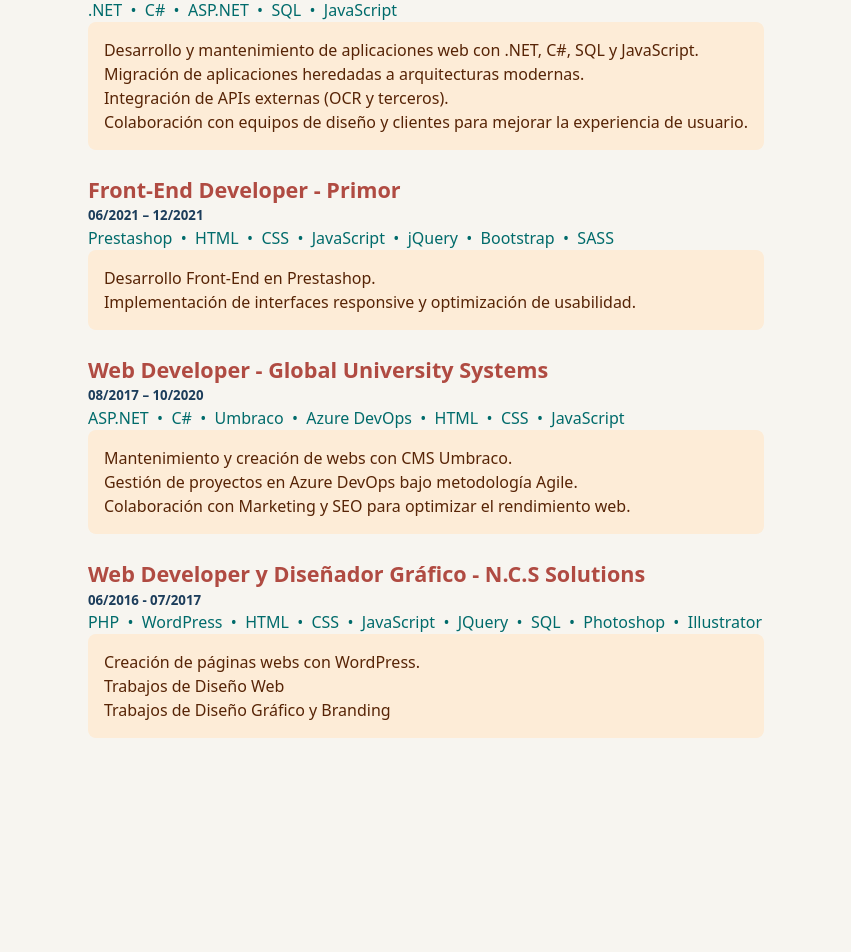
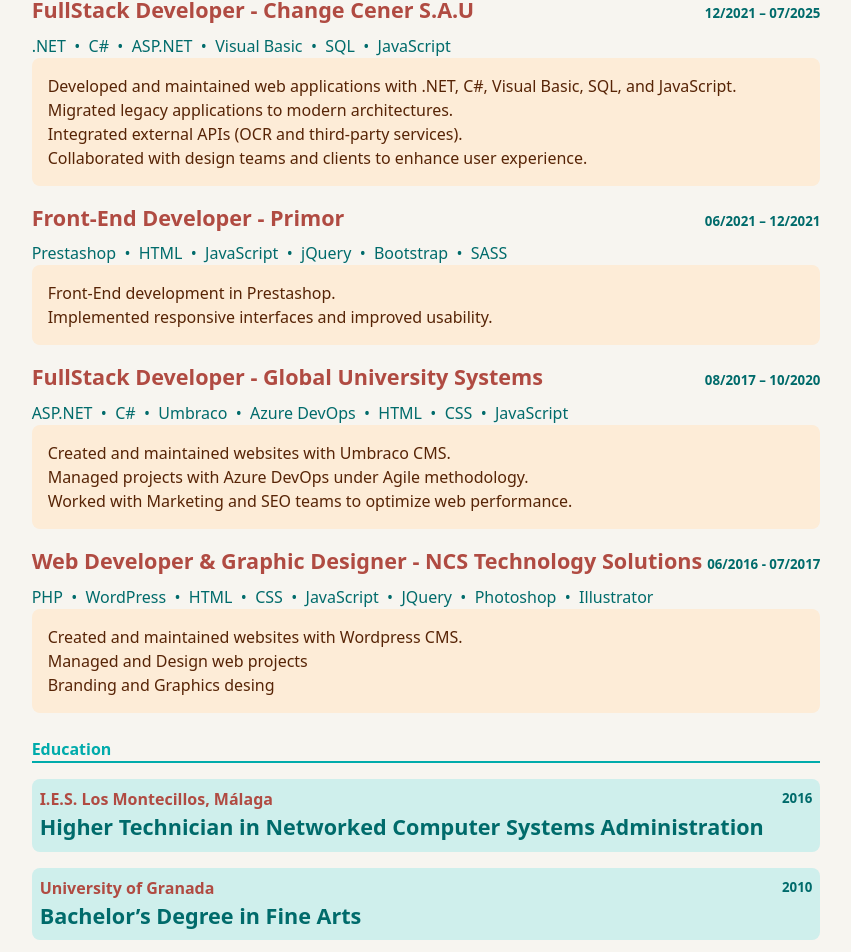
Before and after one commit to PatriMancilla/patri-es, a Vue app: page / in a window 1280 px wide. Shown: the part 230-1182 px from the top of the page, without its empty margins (214-1065 px from the left). Before the commit the page ends 984 px from the top, so only its background shows below. Built offline with nearby package versions, Linux system fonts and the light colour scheme.

Commit message:
languages and education
added swithc auto detect of browser languages in the view, education component and titles in the json structure

```diff
--- /dev/null
+++ b/src/components/education.vue
@@ -0,0 +1,58 @@
+<script setup>
+defineProps({
+    degree: String,
+    institution: String,
+    year: String,
+    current: Boolean
+})
+
+</script>
+<template>
+    <div class="">
+
+    </div>
+    <div class="education-item">
+        <div class="item-title">
+            <div class="item-subtitle">
+                <!-- <h4>{{ year }}  -  {{ institution }}</h4>  -->
+                <h4> {{ institution }}</h4>
+                <h5>{{ year }}</h5>
+            </div>
+            <h3>{{ degree }} </h3>
+        </div>
+    </div>
+
+</template>
+<style scoped>
+    .education-item{
+        margin-top: 1em;
+        justify-content: baseline;
+        align-items: start;
+        text-align: left;
+        padding: .5em;
+        background-color: var(--color-secondary-bg);
+        border-radius: var(--border-radius);
+        /*
+        box-sizing: content-box;
+        text-align: left;
+             */
+    }
+    h3{
+        color: var(--color-text);
+        /* background-color: var(--color-secondary-bg);
+        color: var(--color-ternary);
+        padding: .5em;
+        border-radius: var(--border-radius); */
+
+    }
+    .item-subtitle{
+        display: flex;
+        justify-content: space-between;
+    }
+    h4{
+        color: var(--color-secondary);
+    }
+    h5{
+        margin: auto 0;
+    }
+</style>
--- a/src/components/work.vue
+++ b/src/components/work.vue
@@ -14,36 +14,47 @@
 
     </div>
     <div class="work-item">
-        <div class="work-title">
+        <div class="item-title">
             <h3>{{ role }} - {{ company }}</h3>
-            <div class="work-sutbitle">
             <h5>{{ duration }}</h5>
-                <h4>{{ descripcion }}</h4>
+            <!-- <h4>{{ descripcion }}</h4> -->
         </div>
-            <p class="technologies">
+        <!-- <div class="item-subtitle">
+
+        </div> -->
+                <div class="technologies">
                     <span v-for="(item, i) in technologies" :key="i">
                         {{ item }}<span class="dark" v-if="i < technologies.length - 1">&nbsp; &bull; &nbsp;</span>
                     </span>
-            </p>
+                </div>
             <ul class="responsibilities">
                 <li v-for="(item, i) in responsibilities" :key="i">
                     <span>{{ item }}</span>
                 </li>
             </ul>
-        </div>
 
         </div>
 
 </template>
 <style scoped>
     .work-item{
-        justify-content: baseline;
+        /* justify-content: baseline;
         align-items: start;
-        text-align: left;
-        padding-top: 1.5em;
+        text-align: left; */
+        padding-top: .5em;
+        padding-bottom: .5em;
         /*
         box-sizing: content-box;
         text-align: left;
              */
     }
+    .item-title{
+        display: flex;
+        justify-content: space-between;
+    }
+    h5{
+        margin: 0;
+        line-height: 3;
+        margin-left: 5px;
+    }
 </style>
--- a/src/data/profesional-profile-en.json
+++ b/src/data/profesional-profile-en.json
@@ -25,16 +25,35 @@
         "Git",
         "PHP"
     ],
+    "education": {
+        "title": "Education",
+        "items" :[
 
-    "experience": [
+            {
+                "degree": "Higher Technician in Networked Computer Systems Administration",
+                "institution": "I.E.S. Los Montecillos, Málaga",
+                "year": "2016",
+                "current":false
+            },
+            {
+                "degree": "Bachelor’s Degree in Fine Arts",
+                "institution": "University of Granada",
+                "year": "2010",
+                "current":false
+            }
+        ]
+    },
+    "experience": {
+        "title": "Profesional experience:",
+        "items" : [
             {
                 "role": "FullStack Developer",
                 "company": "Change Cener S.A.U",
                 "current": false,
                 "duration": "12/2021 – 07/2025",
-            "technologies": [".NET", "C#", "ASP.NET", "SQL", "JavaScript"],
+                "technologies": [".NET", "C#", "ASP.NET", "Visual Basic", "SQL", "JavaScript"],
                 "responsibilities": [
-                "Developed and maintained web applications with .NET, C#, SQL, and JavaScript.",
+                    "Developed and maintained web applications with .NET, C#, Visual Basic, SQL, and JavaScript.",
                     "Migrated legacy applications to modern architectures.",
                     "Integrated external APIs (OCR and third-party services).",
                     "Collaborated with design teams and clients to enhance user experience."
@@ -45,14 +64,14 @@
                 "company": "Primor",
                 "current": false,
                 "duration": "06/2021 – 12/2021",
-            "technologies": ["Prestashop", "HTML", "CSS", "JavaScript", "jQuery", "Bootstrap", "SASS"],
+                "technologies": ["Prestashop", "HTML", "JavaScript", "jQuery", "Bootstrap", "SASS"],
                 "responsibilities": [
                     "Front-End development in Prestashop.",
                     "Implemented responsive interfaces and improved usability."
                 ]
             },
             {
-            "role": "Web Developer",
+                "role": "FullStack Developer",
                 "company": "Global University Systems",
                 "current": false,
                 "duration": "08/2017 – 10/2020",
@@ -65,10 +84,10 @@
             },
             {
                 "role": "Web Developer & Graphic Designer",
-            "company": "NCS Soluciones Tecnológicas",
+                "company": "NCS Technology Solutions",
                 "current": false,
                 "duration": "06/2016 - 07/2017",
-            "technologies": ["PHP", "WordPress", "HTML", "CSS", "JavaScript", "JQuery", "SQL", "Photoshop", "Illustrator"],
+                "technologies": ["PHP", "WordPress", "HTML", "CSS", "JavaScript", "JQuery", "Photoshop", "Illustrator"],
                 "responsibilities": [
                     "Created and maintained websites with Wordpress CMS.",
                     "Managed and Design web projects",
@@ -76,4 +95,16 @@
                 ]
             }
         ]
+    },
+
+    "languages": [
+        {
+            "language": "Español",
+            "level": "Nativo"
+        },
+        {
+            "language": "Inglés",
+            "level": "Intermedio"
         }
+    ]
+}
--- a/src/data/profesional-profile-es.json
+++ b/src/data/profesional-profile-es.json
@@ -26,15 +26,35 @@
         "PHP"
     ],
 
-    "experience": [
+    "education": {
+        "title": "Formación",
+        "items" : [
+            {
+                "degree": "Técnico Superior en Administración de Sistemas Informáticos en Red",
+                "institution": "I.E.S. Los Montecillos, Málaga",
+                "year": "2016",
+                "current":false
+            },
+            {
+                "degree": "Licenciatura en Bellas Artes",
+                "institution": "Universidad de Granada",
+                "year": "2010",
+                "current":false
+            }
+        ]
+    },
+
+    "experience": {
+        "title": "Profesional experience:",
+        "items" : [
             {
                 "role": "FullStack Developer",
                 "company": "Change Cener S.A.U",
                 "current": false,
                 "duration": "12/2021 – 07/2025",
-            "technologies": [".NET", "C#", "ASP.NET", "SQL", "JavaScript"],
+                "technologies": [".NET", "C#", "ASP.NET", "Visual Basic","SQL", "JavaScript"],
                 "responsibilities": [
-                "Desarrollo y mantenimiento de aplicaciones web con .NET, C#, SQL y JavaScript.",
+                    "Desarrollo y mantenimiento de aplicaciones web con .NET, C#, Visual Basic, SQL y JavaScript.",
                     "Migración de aplicaciones heredadas a arquitecturas modernas.",
                     "Integración de APIs externas (OCR y terceros).",
                     "Colaboración con equipos de diseño y clientes para mejorar la experiencia de usuario."
@@ -45,14 +65,14 @@
                 "company": "Primor",
                 "current": false,
                 "duration": "06/2021 – 12/2021",
-            "technologies": ["Prestashop", "HTML", "CSS", "JavaScript", "jQuery", "Bootstrap", "SASS"],
+                "technologies": ["Prestashop", "HTML", "JavaScript", "jQuery", "Bootstrap", "SASS"],
                 "responsibilities": [
                     "Desarrollo Front-End en Prestashop.",
                     "Implementación de interfaces responsive y optimización de usabilidad."
                 ]
             },
             {
-            "role": "Web Developer",
+                "role": "FullStack Developer",
                 "company": "Global University Systems",
                 "current": false,
                 "duration": "08/2017 – 10/2020",
@@ -68,7 +88,7 @@
                 "company": "N.C.S Solutions",
                 "current": false,
                 "duration": "06/2016 - 07/2017",
-            "technologies": ["PHP", "WordPress", "HTML", "CSS", "JavaScript", "JQuery", "SQL", "Photoshop", "Illustrator"],
+                "technologies": ["PHP", "WordPress", "HTML", "CSS", "JavaScript", "JQuery", "Photoshop", "Illustrator"],
                 "responsibilities": [
                     "Creación de páginas webs con WordPress. ",
                     "Trabajos de Diseño Web",
@@ -76,4 +96,16 @@
                 ]
             }
         ]
+    },
+
+    "languages": [
+        {
+            "language": "Español",
+            "level": "Nativo"
+        },
+        {
+            "language": "Inglés",
+            "level": "Intermedio"
         }
+    ]
+}
--- a/src/styles/base.css
+++ b/src/styles/base.css
@@ -19,9 +19,11 @@
     --color-ternary: #fadf90;
   --color-text: #35f3ea;         /* p */
   --color-bg: #06012d;           /* fondo oscuro */
-  --color-ul-bg: #066565;
-  --color-ul-text: #9ffded;
+  --color-primary-bg: #066565;
+  --color-primary-text: #9ffded;
   --color-cv: #fabf8f;
+
+  --border-radius: 8px;
 }
 
 /*  */
@@ -32,10 +34,12 @@
     --color-primary: #00abab;
     --color-secondary: #b04b42;
     --color-ternary: #1c3d5b;
-    --color-text: #006b6b;
+    --color-text: #006b6b;/* 00cdcd */
+    --color-primary-text: #572406;
     --color-bg: #f7f5f0;
-    --color-ul-bg: #fdecd7;
-    --color-ul-text: #572406;
+    --color-primary-bg: #fdecd7; /* #e2e8c0; */
+    /* --color-primary-bg: #fdecd7; #e2e8c0 */
+    --color-secondary-bg: #cfefec;
   }
 }
 
@@ -95,9 +99,9 @@
   font-size: 1.35em;
 }
 
-h5{
+/* h5{
     color: var(--color-ternary);
-}
+} */
 
 p {
   color: var(--color-text);
--- a/src/styles/style.css
+++ b/src/styles/style.css
@@ -12,11 +12,11 @@
 }
 
 ul {
-  background-color: var(--color-ul-bg);
+  background-color: var(--color-primary-bg);
   padding: 1em;
   list-style: none;
-  border-radius: 8px;
-  color: var(--color-ul-text);
+  border-radius: var(--border-radius);
+  color: var(--color-primary-text);
 }
 
 .avatar {
@@ -40,3 +40,9 @@
   max-width: 1024px;
   padding: 1em;
 }
+
+.section-title{
+  border-bottom: 2px solid var(--color-primary);
+  color: var(--color-primary);
+  margin-top: 1em;
+}
--- a/src/views/profile.vue
+++ b/src/views/profile.vue
@@ -1,24 +1,32 @@
 <script setup>
-    import datos from '../data/profesional-profile-es.json'
+    import { ref, onMounted } from "vue";
+    import esData from '../data/profesional-profile-es.json'
+    import enData from '../data/profesional-profile-en.json'
     import work from '../components/work.vue'
-//     import { ref, onMounted } from "vue";
-
-//     const lang = ref("es");   // idioma por defecto
-//     const cvData = ref({});
-
-//     // función para cargar JSON según idioma
-//     const loadData = async (language) => {
-//     const response = await fetch(`/data/${language}.json`);
-//     cvData.value = await response.json();
-//     };
+    import education from '../components/education.vue'
 
 
-// // detectar idioma navegador
-// const detectBrowserLanguage = () => {
-//   const browserLang = navigator.language || navigator.userLanguage;
-//   // si empieza por "es" -> español, si no -> inglés
-//   return browserLang.startsWith("es") ? "es" : "en";
-// };
+const lang = ref("es");   // idioma por defecto
+const datos = ref(enData); // carga por defecto español
+
+// función para cargar JSON según idioma
+const loadData = async (language) => {
+  datos.value = language === "es" ? esData : enData;
+console.log(datos.value)
+}
+
+// detectar idioma navegador
+const detectBrowserLanguage = () => {
+  const browserLang = navigator.language || navigator.userLanguage;
+  console.log(browserLang);
+  return browserLang.startsWith("es") ? "es" : "en";
+};
+
+onMounted(() => {
+  const detected = detectBrowserLanguage();
+  lang.value = detected;
+  loadData(detected);
+});
 
 </script>
 
@@ -33,12 +41,13 @@
                 <div class="title">
                     <h1>{{ datos.name }}  {{ datos.surname }}</h1>
                     <h2>{{ datos.profession }}</h2>
-                    <p>{{ datos.description }}</p>
+                    <!-- <p v-if="datos.description>{{ datos.description }}</p> -->
 
                 </div>
             </header>
             <div class="experience">
-                <work v-for="(item, index) in datos.experience"
+                <h4 class="section-title">{{ datos.experience.title }}</h4>
+                <work v-for="(item, index) in datos.experience.items"
                 :key="index"
                 :role="item.role"
                 :company="item.company"
@@ -47,7 +56,20 @@
                 :technologies="item.technologies"
                 :responsibilities="item.responsibilities"
                 />
+               </div>
+            <div class="education">
+                <h4 class="section-title">{{ datos.education.title }}</h4>
+
+                <education v-for="(item, index) in datos.education.items"
+                :key="index"
+                :degree="item.degree"
+                :institution="item.institution"
+                :year="item.year"
+                :current="item.current"
+                />
+
             </div>
+
         </div>
     </div>
 </template>
```
Lines whose indentation alone changed are shown as unchanged.
